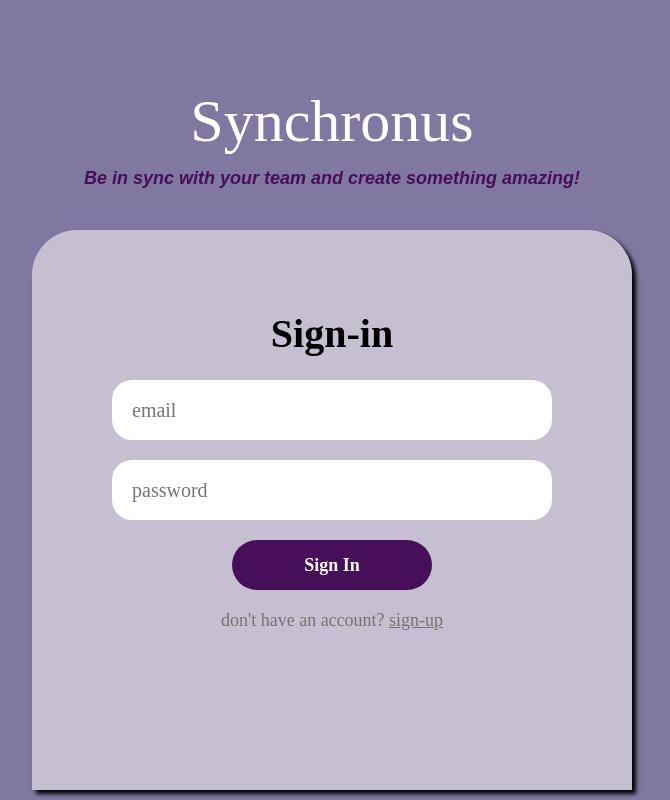
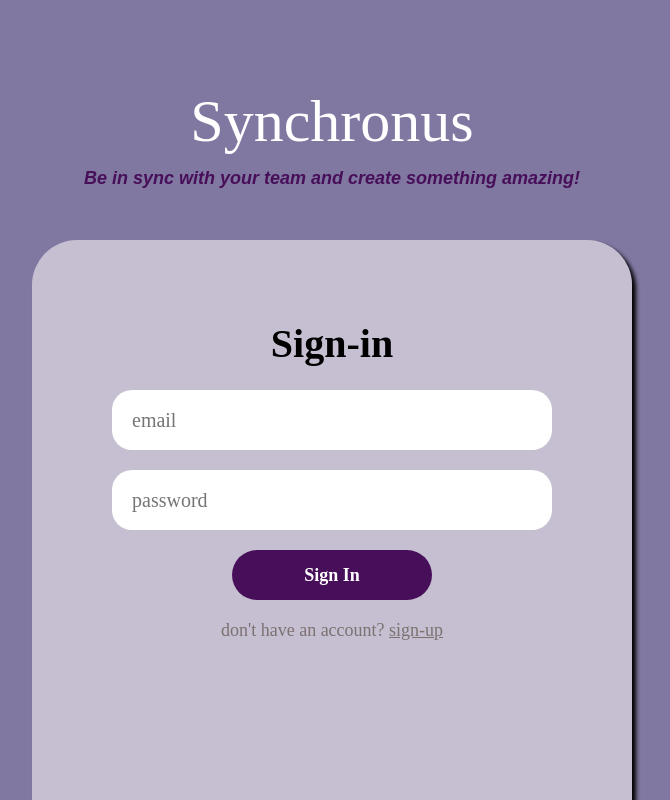
Before and after one commit to hackscholar/stormhacks, a React (Create React App) app in the folder frontend/: page / in a window 1280 px wide. Shown: the whole page, without its empty margins (308-978 px from the left). Built offline with nearby package versions, Linux system fonts and the light colour scheme.

Commit message:
updated sign-in element

```diff
--- a/frontend/src/index.css
+++ b/frontend/src/index.css
@@ -707,7 +707,7 @@ p {
 
 .form-container {
   left: 50%;
-  bottom: 10px;
+  bottom: 0px;
   transform: translateX(-50%);
   position: absolute;
   animation: slideUp 1s ease-out;
```
